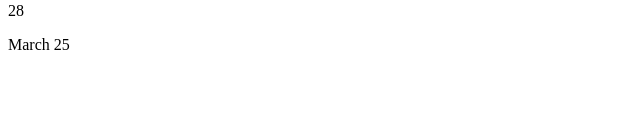
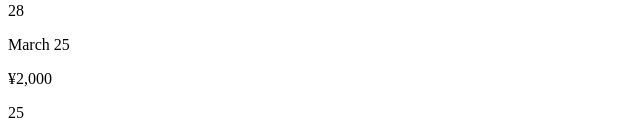
Before and after one commit to RogerTerrill-Angular/basics, an Angular app: page / in a window 1280 px wide. Shown: the part 790-925 px from the top of the page, without its empty margins (0-640 px from the left). Before the commit the page ends 860 px from the top, so only its background shows below. Built offline with nearby package versions, Linux system fonts and the light colour scheme.

Commit message:
Date, Currency, and Number pipes

```diff
--- a/src/app/app.component.html
+++ b/src/app/app.component.html
@@ -8,3 +8,5 @@
 <p>Hello {{ getName() }}</p>
 <p>{{ 15 + 13 }}</p>
 <p>{{ currentDate | date: 'MMMM d'}}</p>
+<p>{{ cost | currency: 'JPY' }}</p>
+<p>{{ temperature | number: '1.0-0'}}</p>
--- a/src/app/app.component.ts
+++ b/src/app/app.component.ts
@@ -10,6 +10,8 @@
   imgUrl = 'https://picsum.photos/id/237/500/500';
   title = 'basics';
   currentDate = new Date();
+  cost = 2000;
+  temperature = 25.3;
 
   getName() {
     return this.name;
```
